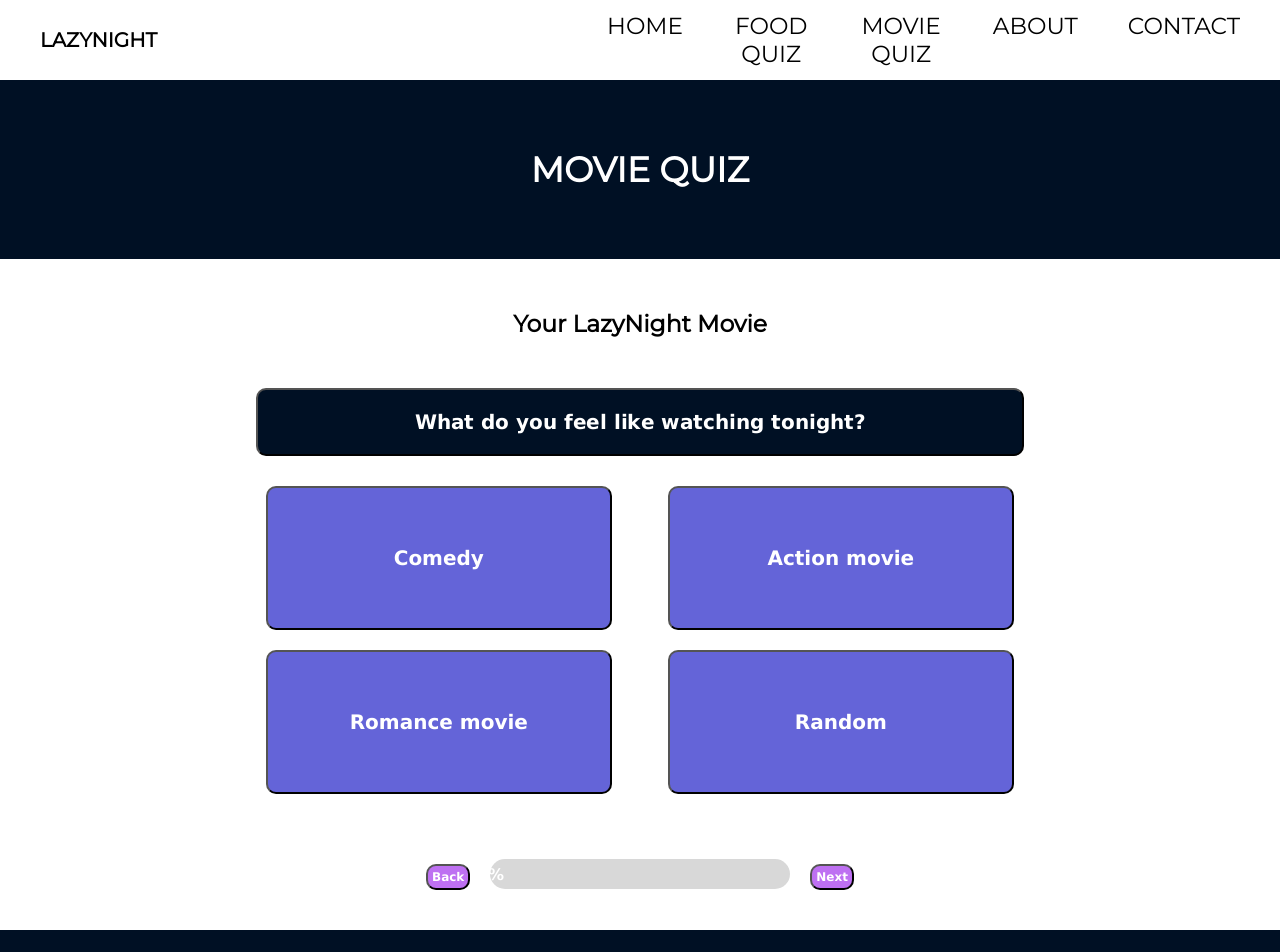
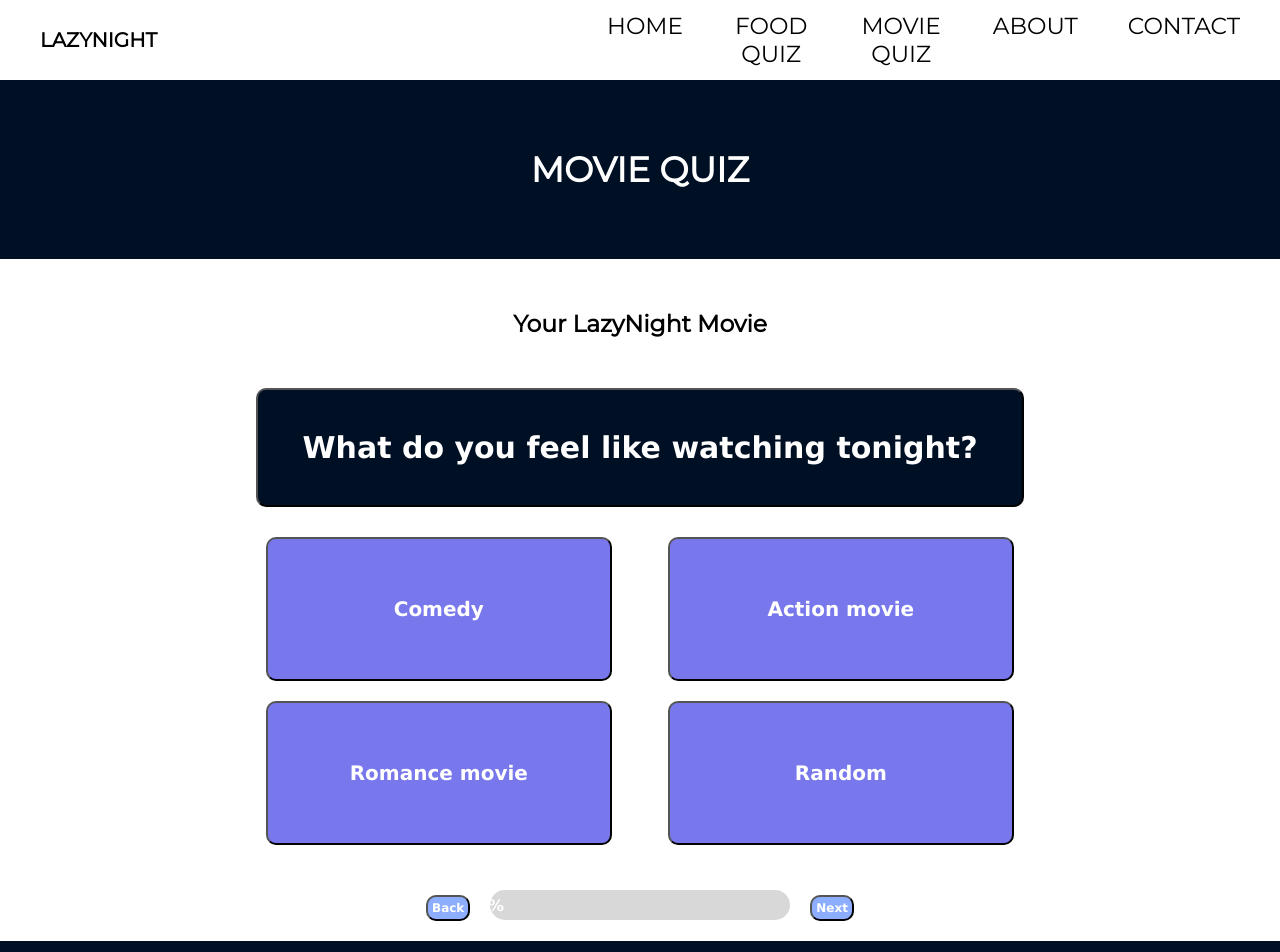
Before and after one commit to PamelaFeijo/lazynight, a React (Create React App) app: page /movie in a window 1280 px wide. Shown: the top 952 px of the page. Built offline with nearby package versions, Linux system fonts and the light colour scheme.

Commit message:
add colour global variables

```diff
--- a/src/App.css
+++ b/src/App.css
@@ -1,3 +1,5 @@
+@import "global-variables.css";
+
 .App {
   text-align: center;
 }
@@ -14,7 +16,7 @@
 }
 
 .App-header {
-  background-color: #001024;
+  background-color: var(--base-color);
   min-height: 100vh;
   display: flex;
   flex-direction: column;
--- a/src/components/Food.css
+++ b/src/components/Food.css
@@ -1,7 +1,9 @@
+@import "./../global-variables.css";
+
 .quiz-btn {
   margin: 30px;
   padding: 5px 50px;
-  background-color: rgb(100, 100, 216);
+  background-color: var(--base-color);
   color: white;
   border-radius: 10px;
   font-weight: bold;
@@ -19,7 +21,7 @@
   margin-bottom: 20px;
 }
 .result-title {
-  color: #79a0ff;
+  color: var(--base-color);
   font-size: 2rem;
   font-weight: bold;
   margin: 0 20px 20px 20px;
@@ -53,17 +55,6 @@
   }
 }
 
-.movie-btn {
-  margin: 30px;
-  padding: 0 20px;
-  background-color: rgb(100, 100, 216);
-  color: white;
-  border-radius: 10px;
-  font-family: Verdana, Geneva, Tahoma, sans-serif;
-  font-weight: bold;
-  font-size: 20px;
-}
-
 /* quiz page */
 
 .quiz-container {
@@ -76,7 +67,7 @@
 
 .quiz-question {
   padding: 20px;
-  background-color: #001024;
+  background-color: var(--main-color);
   color: white;
   border-radius: 10px;
   font-family: Verdana, Geneva, Tahoma, sans-serif;
@@ -98,7 +89,7 @@
   justify-content: center;
   align-items: center;
   padding: 10px 20px;
-  background-color: rgb(100, 100, 216);
+  background-color: var(--base-color);
   color: white;
   border-radius: 10px;
   font-family: Verdana, Geneva, Tahoma, sans-serif;
@@ -111,7 +102,8 @@
 
 .quiz-answer:hover {
   box-shadow: 5px 7px 8px 3px rgba(0, 0, 0, 0.48);
-  background-color: #be70f2;
+  background-color: var(--accent-color);
+  color: black;
 }
 
 /* progress-bar */
@@ -130,8 +122,8 @@
 }
 
 .progress-done {
-  background: linear-gradient(to left, #210976, #7c1486);
-  box-shadow: 0 3px 3px -5px #f2709c, 0 2px 5px #f2709c;
+  background: linear-gradient(to left,var(--gradient-1), var(--gradient-2));
+  box-shadow: 0 3px 3px -5px var(--main-color), 0 2px 5px var(--main-color);
   border-radius: 20px;
   color: #fff;
   display: flex;
@@ -154,7 +146,7 @@
   font-family: Verdana, Geneva, Tahoma, sans-serif;
   font-weight: bold;
   font-size: 12px;
-  background-color: #be70f2;
+  background-color: var(--button-color);
   margin: 20px;
 }
 
@@ -166,7 +158,7 @@
   font-family: Verdana, Geneva, Tahoma, sans-serif;
   font-weight: bold;
   font-size: 12px;
-  background-color: #be70f2;
+  background-color: var(--button-color);
   margin: 20px;
 }
 
@@ -181,7 +173,7 @@
 
   .quiz-question {
     padding: 20px;
-    background-color: #001024;
+    background-color: var(--main-color);
     color: white;
     border-radius: 10px;
     font-family: Verdana, Geneva, Tahoma, sans-serif;
@@ -203,7 +195,7 @@
     justify-content: center;
     align-items: center;
     padding: 10px 20px;
-    background-color: rgb(100, 100, 216);
+    background-color: var(--base-color);
     color: white;
     border-radius: 10px;
     font-family: Verdana, Geneva, Tahoma, sans-serif;
@@ -216,7 +208,7 @@
 
   .quiz-answer:hover {
     box-shadow: 5px 7px 8px 3px rgba(0, 0, 0, 0.48);
-    background-color: #be70f2;
+    background-color: var(--accent-color);
   }
 }
 
@@ -240,7 +232,7 @@
     font-weight: bold;
     font-size: 20px;
     padding: 10px 20px;
-    background-color: #001024;
+    background-color: var(--main-color);
     color: white;
     border-radius: 10px;
     width: 100%;
@@ -265,7 +257,7 @@
     font-weight: bold;
     font-size: 20px;
     padding: 10px 20px;
-    background-color: rgb(100, 100, 216);
+    background-color: var(--base-color);
     color: white;
     border-radius: 10px;
     width: 100%;
@@ -276,7 +268,7 @@
 
 /* Movie Results */
 .result-title {
-  color: #79a0ff;
+  color: var(--base-color);
 }
 span {
   font-weight: bold;
@@ -284,11 +276,6 @@ span {
 h1.result-title {
   font-size: 5em;
 }
-/* .movie-result{
-  display: flex;
-  /* flex-direction: column; */
-/* justify-content: center;
-} */
 
 .result-details {
   display: flex;
--- a/src/components/Movie.css
+++ b/src/components/Movie.css
@@ -1,7 +1,9 @@
+@import "./../global-variables.css";
+
 .movie-btn {
   margin: 30px;
   padding: 0 20px;
-  background-color: rgb(100, 100, 216);
+  background-color: var(--base-color);
   color: white;
   border-radius: 10px;
   font-family: Verdana, Geneva, Tahoma, sans-serif;
@@ -9,111 +11,6 @@
   font-size: 20px;
 }
 
-/* quiz page */
-
-.quiz-container {
-  display: flex;
-  justify-content: space-between;
-  flex-wrap: wrap;
-  width: 60%;
-  margin: auto;
-}
-
-.quiz-question {
-  padding: 20px;
-  background-color: #001024;
-  color: white;
-  border-radius: 10px;
-  font-family: Verdana, Geneva, Tahoma, sans-serif;
-  font-weight: bold;
-  font-size: 20px;
-  width: 100%;
-}
-.quiz-container-answers {
-  display: flex;
-  justify-content: space-between;
-  flex-wrap: wrap;
-  width: 100%;
-  margin: 20px 0;
-}
-
-.quiz-answer {
-  display: flex;
-  flex-direction: row;
-  justify-content: center;
-  align-items: center;
-  padding: 10px 20px;
-  background-color: rgb(100, 100, 216);
-  color: white;
-  border-radius: 10px;
-  font-family: Verdana, Geneva, Tahoma, sans-serif;
-  font-weight: bold;
-  font-size: 20px;
-  width: 45%;
-  height: 9rem;
-  margin: 10px 10px;
-}
-
-.quiz-answer:hover {
-  box-shadow: 5px 7px 8px 3px rgba(0, 0, 0, 0.48);
-  background-color: #be70f2;
-}
-
-/* progress-bar */
-
-.progress-container {
-  display: flex;
-  justify-content: center;
-}
-.progress-bar {
-  background-color: #d8d8d8;
-  border-radius: 20px;
-  position: relative;
-  margin: 15px 0;
-  height: 30px;
-  width: 300px;
-}
-
-.progress-done {
-  background: linear-gradient(to left, #210976, #7c1486);
-  box-shadow: 0 3px 3px -5px #f2709c, 0 2px 5px #f2709c;
-  border-radius: 20px;
-  color: #fff;
-  display: flex;
-  align-items: center;
-  justify-content: center;
-  height: 100%;
-  width: 0;
-  opacity: 0;
-  transition: 1s ease 0.3s;
-  font-family: Verdana, Geneva, Tahoma, sans-serif;
-  font-weight: bold;
-  font-size: 16px;
-}
-
-.back-btn {
-  padding: 4px;
-  color: white;
-  text-align: center;
-  border-radius: 10px;
-  font-family: Verdana, Geneva, Tahoma, sans-serif;
-  font-weight: bold;
-  font-size: 12px;
-  background-color: #be70f2;
-  margin: 20px;
-}
-
-.next-btn {
-  padding: 4px;
-  color: white;
-  text-align: center;
-  border-radius: 10px;
-  font-family: Verdana, Geneva, Tahoma, sans-serif;
-  font-weight: bold;
-  font-size: 12px;
-  background-color: #be70f2;
-  margin: 20px;
-}
 
 @media only screen and (max-width: 900px) {
   .quiz-container {
@@ -126,7 +23,7 @@
 
   .quiz-question {
     padding: 20px;
-    background-color: #001024;
+    background-color: var(--main-color);
     color: white;
     border-radius: 10px;
     font-family: Verdana, Geneva, Tahoma, sans-serif;
@@ -148,7 +45,7 @@
     justify-content: center;
     align-items: center;
     padding: 10px 20px;
-    background-color: rgb(100, 100, 216);
+    background-color: var(--base-color);
     color: white;
     border-radius: 10px;
     font-family: Verdana, Geneva, Tahoma, sans-serif;
@@ -161,7 +58,7 @@
 
   .quiz-answer:hover {
     box-shadow: 5px 7px 8px 3px rgba(0, 0, 0, 0.48);
-    background-color: #be70f2;
+    background-color: var(--accent-color);
   }
 }
 
@@ -185,7 +82,7 @@
     font-weight: bold;
     font-size: 20px;
     padding: 10px 20px;
-    background-color: #001024;
+    background-color: var(--main-color);
     color: white;
     border-radius: 10px;
     width: 100%;
@@ -210,7 +107,7 @@
     font-weight: bold;
     font-size: 20px;
     padding: 10px 20px;
-    background-color: rgb(100, 100, 216);
+    background-color: var(--base-color);
     color: white;
     border-radius: 10px;
     width: 100%;
@@ -218,25 +115,3 @@
     margin: 10px 0px;
   }
 }
-
-/* Movie Results */
-.result-title {
-  color: #79a0ff;
-}
-span {
-  font-weight: bold;
-}
-h1.result-title {
-  font-size: 5em;
-}
-/* .movie-result{
-  display: flex;
-  /* flex-direction: column; */
-/* justify-content: center;
-} */
-
-.result-details {
-  display: flex;
-  flex-direction: column;
-  justify-content: flex-start;
-}
--- a/src/components/Movie.js
+++ b/src/components/Movie.js
@@ -157,7 +157,7 @@ function Movie(props) {
           >
             <Bounce cascade>
               <button className="quiz-question">
-                {content[movieQuestion].question}
+                <h2>{content[movieQuestion].question}</h2>
               </button>
 
               <div className="quiz-container-answers">
--- /dev/null
+++ b/src/global-variables.css
@@ -0,0 +1,8 @@
+:root {
+    --gradient-1: #7096F5;
+    --gradient-2: #E2E9FC;
+    --main-color: #001024;
+    --base-color: #7878ec;
+    --accent-color: #FFF0CC;
+    --button-color: #8DAEFF;
+}
--- a/src/index.css
+++ b/src/index.css
@@ -25,143 +25,6 @@ code {
   color: orange;
 }
 
-/* quiz page */
-
-.quiz-container {
-  display: flex;
-  justify-content: space-between;
-  flex-wrap: wrap;
-  width: 50%;
-  margin: auto;
-}
-
-.quiz-question {
-  padding: 0 20px;
-  background-color: rgb(5, 5, 43);
-  color: white;
-  border-radius: 10px;
-  font-family: Verdana, Geneva, Tahoma, sans-serif;
-  font-weight: bold;
-  font-size: 20px;
-  width: 100%;
-}
-
-.quiz-answer {
-  display: flex;
-  justify-content: center;
-  align-items: center;
-  padding: 10px 20px;
-  background-color: rgb(100, 100, 216);
-  color: white;
-  border-radius: 10px;
-  font-family: Verdana, Geneva, Tahoma, sans-serif;
-  font-weight: bold;
-  font-size: 20px;
-  width: 9rem;
-  height: 9rem;
-  margin: 10px 0px;
-}
-
-.quiz-answer:hover {
-  box-shadow: 5px 7px 8px 3px rgba(0, 0, 0, 0.48);
-}
-
-/* progress-bar */
-
-.progress-container {
-  display: flex;
-  justify-content: center;
-  margin: 20px 0;
-}
-.progress-bar {
-  background-color: #d8d8d8;
-  border-radius: 20px;
-  position: relative;
-  margin: 15px 0;
-  height: 30px;
-  width: 300px;
-}
-
-.progress-done {
-  background: linear-gradient(to left, #210976, #7c1486);
-  box-shadow: 0 3px 3px -5px #f2709c, 0 2px 5px #f2709c;
-  border-radius: 20px;
-  color: #fff;
-  display: flex;
-  align-items: center;
-  justify-content: center;
-  height: 100%;
-  width: 0;
-  opacity: 0;
-  transition: 1s ease 0.3s;
-  font-family: Verdana, Geneva, Tahoma, sans-serif;
-  font-weight: bold;
-  font-size: 16px;
-}
-
-.back-btn {
-  padding: 4px;
-  color: white;
-  text-align: center;
-  border-radius: 10px;
-  font-family: Verdana, Geneva, Tahoma, sans-serif;
-  font-weight: bold;
-  font-size: 12px;
-  background-color: #f6d98d;
-  margin: 20px;
-}
-
-.next-btn {
-  padding: 4px;
-  color: white;
-  text-align: center;
-  border-radius: 10px;
-  font-family: Verdana, Geneva, Tahoma, sans-serif;
-  font-weight: bold;
-  font-size: 12px;
-  background-color: #be70f2;
-  margin: 20px;
-}
-
-@media only screen and (max-width: 700px) {
-  /* quiz page */
-
-  .quiz-container {
-    display: flex;
-    justify-content: space-between;
-    flex-wrap: wrap;
-    width: 80%;
-    margin: auto;
-  }
-
-  .quiz-question {
-    padding: 0 20px;
-    background-color: rgb(5, 5, 43);
-    color: white;
-    border-radius: 10px;
-    font-family: Verdana, Geneva, Tahoma, sans-serif;
-    font-weight: bold;
-    font-size: 16px;
-    width: 100%;
-  }
-
-  .quiz-answer {
-    display: flex;
-    justify-content: center;
-    align-items: center;
-    font-family: Verdana, Geneva, Tahoma, sans-serif;
-    font-weight: bold;
-    font-size: 20px;
-    padding: 10px 20px;
-    background-color: rgb(100, 100, 216);
-    color: white;
-    border-radius: 10px;
-    width: 100%;
-    height: 6rem;
-    margin: 10px 0px;
-  }
-}
-
 /* home */
 
 .container {
```
